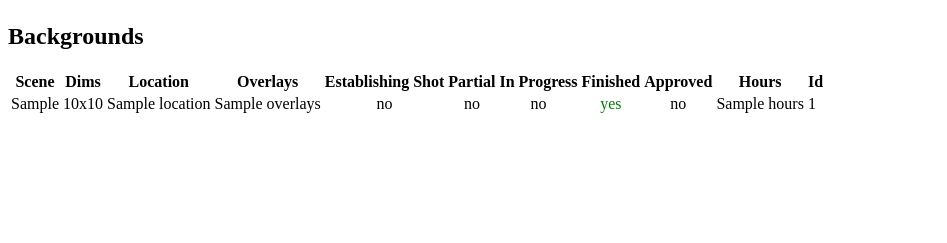
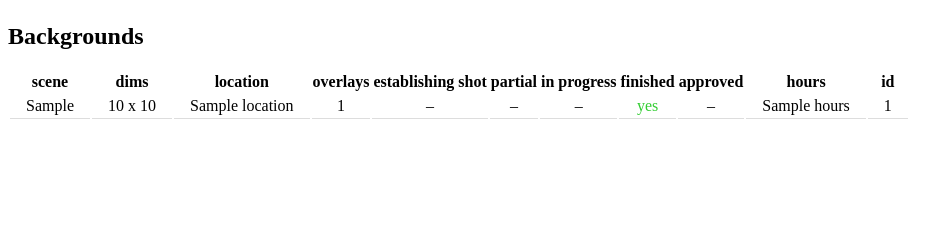
Before and after one commit to dbarchowsky/bg_tracking, a Flask app: template templates/episode.html in a window 1280 px wide. Shown: the part 57-300 px from the top of the page, without its empty margins (0-947 px from the left). Run offline with Flask 2, Linux system fonts and the light colour scheme; the template is opened without the code that fills it: most values are stand-ins (such as "Sample title", 1, 10 or a date in 2020); parts of the project's set-up code (start-up, migrations or seed data) failed here and were passed over.

Commit message:
Fixes and layout tweaks to episode template.

```diff
--- a/templates/episode.html
+++ b/templates/episode.html
@@ -5,39 +5,44 @@
     <title>{{ episode.name }}</title>
 <style>
 .centered { text-align: center; }
-.yes { color: green; }
+.yes { color: #32cd32; }
+    table.data td {
+        padding: .2em 1em;
+        border-bottom: 1px solid #dddddd;
+        margin: 0;
+    }
 </style>
 </head>
 <body>
 <h1>{{ episode.show.name }} Season {{ episode.show.season }} &ndash; {{ episode.show.code}}-{{ episode.format_padded_number() }}: &ldquo;{{ episode.name }}&rdquo;</h1>
 <h2>Backgrounds</h2>
-<table>
+<table class="data">
     <tr>
-        <th>Scene</th>
-        <th>Dims</th>
-        <th>Location</th>
-        <th>Overlays</th>
-        <th>Establishing Shot</th>
-        <th>Partial</th>
-        <th>In Progress</th>
-        <th>Finished</th>
-        <th>Approved</th>
-        <th>Hours</th>
-        <th>Id</th>
+        <th>scene</th>
+        <th>dims</th>
+        <th>location</th>
+        <th>overlays</th>
+        <th>establishing shot</th>
+        <th>partial</th>
+        <th>in progress</th>
+        <th>finished</th>
+        <th>approved</th>
+        <th>hours</th>
+        <th>id</th>
     </tr>
 {% for bg in bgs %}
     <tr>
         <td>{{ bg.format_padded_scene() }}</td>
-        <td>{{ bg.width }}x{{ bg.height }}</td>
-        <td>{{ bg.location.name }}</td>
-        <td class="centered">{{ bg.overlays}}</td>
-        <td class="centered">{% if bg.establishing_shot %}yes{% else %}no{% endif %}</td>
-        <td class="centered">{% if bg.partial %}yes{% else %}no{% endif %}</td>
-        <td class="centered">{% if bg.date_started and not bg.date_finished %}yes{% else %}no{% endif %}</td>
-        <td class="centered{% if bg.date_finished %} yes{% endif %}">{% if bg.date_finished %}yes{% else %}no{% endif %}</td>
-        <td class="centered">{% if bg.approved %}yes{% else %}no{% endif %}</td>
-        <td>{% if bg.hours %}{{ bg.hours }}{% else %}--{% endif %}</td>
-        <td>{{ bg.id }}</td>
+        <td>{{ bg.width }} x {{ bg.height }}</td>
+        <td class="centered">{{ bg.location.name }}</td>
+        <td class="centered">{{ bg.overlay_count }}</td>
+        <td class="centered{% if bg.establishing_shot %} yes{% endif %}">{% if bg.establishing_shot %}yes{% else %}&ndash;{% endif %}</td>
+        <td class="centered{% if bg.partial %} yes{% endif %}">{% if bg.partial %}yes{% else %}&ndash;{% endif %}</td>
+        <td class="centered{% if bg.date_started and not bg.date_finished %} yes{% endif %}">{% if bg.date_started and not bg.date_finished %}yes{% else %}&ndash;{% endif %}</td>
+        <td class="centered{% if bg.date_finished %} yes{% endif %}">{% if bg.date_finished %}yes{% else %}&ndash;{% endif %}</td>
+        <td class="centered{% if bg.approved %} yes{% endif %}">{% if bg.approved %}yes{% else %}&ndash;{% endif %}</td>
+        <td>{% if bg.hours %}{{ bg.hours }}{% else %}-{% endif %}</td>
+        <td class="centered">{{ bg.id }}</td>
     </tr>
 {% endfor %}
 </table>
```
